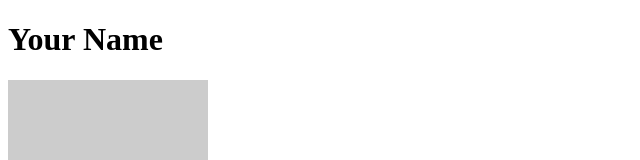
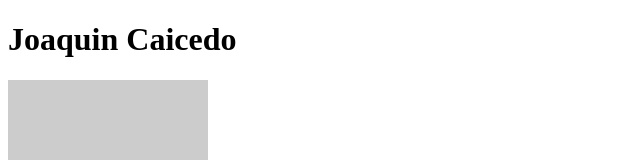
Before and after one commit to joaquincaicedo/joaquincaicedo.github.io, a plain HTML site: page index.html in a window 1280 px wide. Shown: the top 160 px of the page, without its empty margins (0-640 px from the left). Drawn offline with Linux system fonts and the light colour scheme; placeholder pictures from the web are drawn by us.

Commit message:
Second commit

```diff
--- a/index.html
+++ b/index.html
@@ -6,7 +6,7 @@
   <title>Activity 1: Basic HTML Bio</title>
 </head>
 <body>
-  <h1>Your Name</h1>
+  <h1>Joaquin Caicedo</h1>
   <img src="https://placehold.it/200x200" alt="Your Name">
   <p>Write a short paragraph about yourself or some placeholder text.</p>
   <p>A second short paragraph about yourself or some placeholder text.</p>
```
